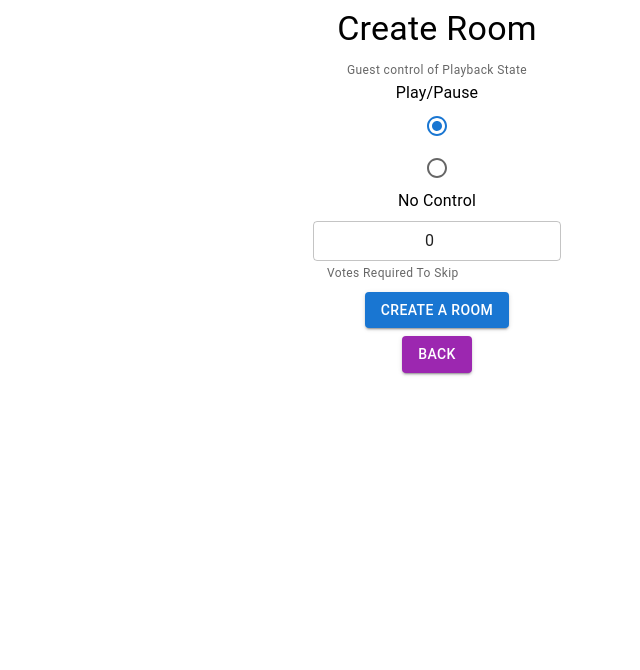
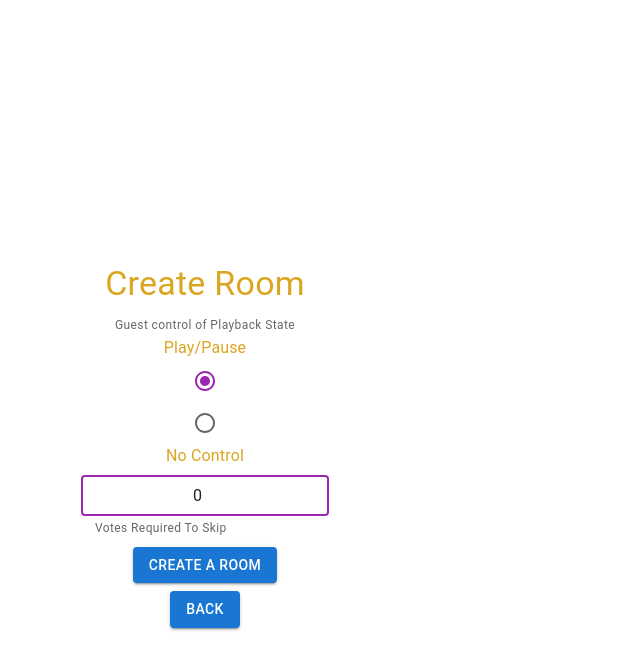
Before and after one commit to shepardb0y-src/Music-Controller, a React app in the folder frontend/: page /create in a window 1280 px wide. Shown: the top 670 px of the page, without its empty margins (203-843 px from the left). Built offline with nearby package versions, Linux system fonts and the light colour scheme; the HTML template or start-up script is replaced by a standard one.

Commit message:
I added color to the app container while adding a typeface

```diff
--- a/frontend/src/components/Room.js
+++ b/frontend/src/components/Room.js
@@ -29,6 +29,7 @@ const RoomContainer = styled.div`
   flex-direction: column;
   height: 800px;
   width: 800px;
+  background-color: black;
 
 `;
 
@@ -45,7 +46,14 @@ const SongInfo = styled.div`
 const ButtonContainer = styled.div`
   display: flex;
 `;
+
 const VotesToSkip = styled.div``;
+const HostRoomDiv = styled.div`
+  background-color: black;
+`;
+const ButtonDiv = styled.div`
+  background-color: black;
+`;
 
 const Room = ({ catchData, setUser }) => {
   // const { cox, setCox } = useContext(UseContext);
@@ -237,7 +245,7 @@ const Room = ({ catchData, setUser }) => {
         <h3>Artist : {artist}</h3>
       </SongInfo>
       <ButtonContainer>
-        <IconButton
+        <IconButton color="purple"
           aria-label="button container"
           onClick={() => {
             isPlaying ? pauseSong() : playSong();
@@ -260,15 +268,17 @@ const Room = ({ catchData, setUser }) => {
       {console.log(votes, votesToSkip)}
 
       <LinearProgress variant="determinate" value={songProgress} />
-      <p>Host:{isHost}</p>
-      <p>Room Code:{params.roomcode}</p>
+      <HostRoomDiv>
+        <p>Host:{isHost}</p>
+        <p>Room Code:{params.roomcode}</p>{" "}
+        <ButtonDiv>
+          <Link to="/join">
+            <Button>Join a Room</Button>
+          </Link>
+          <Button onClick={leaveRoomCode}>Leave Rooom</Button>
+        </ButtonDiv>
+      </HostRoomDiv>
       {console.log(isHost)}
-      <div>
-        <Link to="/join">
-          <Button>Join a Room</Button>
-        </Link>
-        <Button onClick={leaveRoomCode}>Leave Rooom</Button>
-      </div>
     </RoomContainer>
   );
 };
--- a/frontend/src/pages/CreateRoomPage.js
+++ b/frontend/src/pages/CreateRoomPage.js
@@ -17,10 +17,12 @@ import styled from "styled-components";
 const Background = styled.div`
   // background-color: purple;
   display: flex;
-  height: 100%;
-  width: 100%;
+  height: 875px;
+  width: 800px;
   justify-content: center;
   align-items: center;
+  // margin-top: 200px;
+  color: goldenrod;
 `;
 
 const CreateRoomPage = ({ catchData }) => {
@@ -117,7 +119,7 @@ const CreateRoomPage = ({ catchData }) => {
     <Background>
       <Grid container spacing={1}>
         <Grid item xs={12} align="center">
-          <Typography variant="h4" color="initial">
+          <Typography variant="h4" color="goldenrod">
             Create Room
           </Typography>
         </Grid>
@@ -128,7 +130,7 @@ const CreateRoomPage = ({ catchData }) => {
             <RadioGroup defaultValue="true" onChange={handleGusetChange}>
               <FormControlLabel
                 value="true"
-                control={<Radio color="primary" />}
+                control={<Radio color="secondary" />}
                 label="Play/Pause"
                 labelPlacement="top"
               />
@@ -145,6 +147,8 @@ const CreateRoomPage = ({ catchData }) => {
         <Grid item xs={12} align="center">
           <FormControl>
             <TextField
+              color="secondary"
+              focused
               type="number"
               size="small"
               onChange={handleVotesChange}
@@ -155,7 +159,9 @@ const CreateRoomPage = ({ catchData }) => {
                 style: { textAlign: "center" },
               }}
             />
-            <FormHelperText>Votes Required To Skip</FormHelperText>
+            <FormHelperText color="goldenrod" focus>
+              Votes Required To Skip
+            </FormHelperText>
           </FormControl>
         </Grid>
 
@@ -170,7 +176,7 @@ const CreateRoomPage = ({ catchData }) => {
         </Grid>
         <Grid item xs={12} align="center">
           {/* to="/" component={Link} */}
-          <Button color="secondary" variant="contained">
+          <Button color="primary" variant="contained">
             Back
           </Button>
         </Grid>
--- a/frontend/src/pages/Homepage.js
+++ b/frontend/src/pages/Homepage.js
@@ -20,8 +20,9 @@ const Container = styled.div`
   align-items: center;
   justify-content: center;
   // background-color: purple;
-  height: 100%;
-  width: 100%;
+
+  height: 875px;
+  width: 800px;
   // flex-direction: column;
 `;
 const HomepageContainer = styled.div`
@@ -108,7 +109,7 @@ const Homepage = ({ dataone }) => {
     <Container>
       <ElementContainer>
         <HomepageContainer>
-          <h1>Music Ballot</h1>
+          <h1>Vibez</h1>
         </HomepageContainer>
         <ButtonContainer>
           {" "}
--- a/frontend/static/css/index.css
+++ b/frontend/static/css/index.css
@@ -4,6 +4,8 @@ body{
     margin:0;
     padding:0;
     /* background-color: purple; */
+     font-family: monospace;
+
     }
 
     html{
@@ -18,6 +20,8 @@ body{
         background-repeat: no-repeat;
         background-position: center;
         background-size: cover;
+        color:goldenrod;
+        font-family: monospace;
 
 
         }
@@ -35,4 +39,9 @@ body{
         display: flex;
         justify-content: center;
         align-items: center;
+        font-family: monospace;
+        background-color: black;
+        /* opacity: 0.8; */
+
+
     }
```
Also changed, not shown: frontend/static/frontend/index.html (+3 -4 lines), frontend/static/frontend/main.js.
